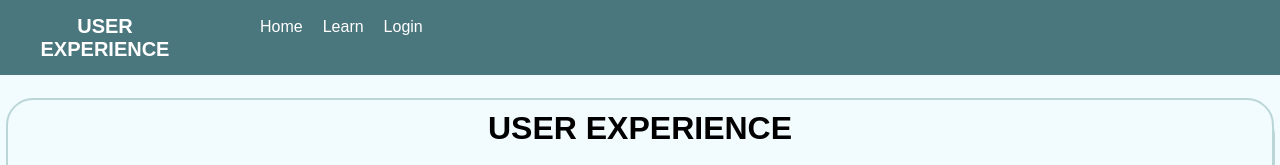
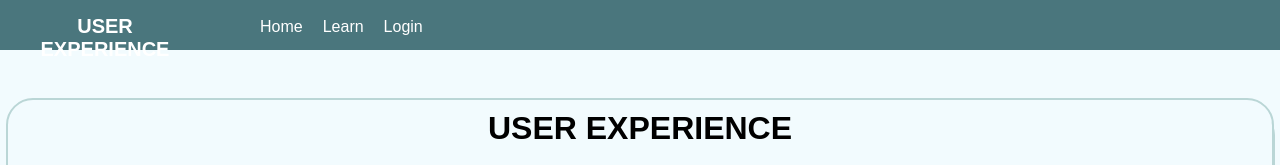
Before and after one commit to xclydx12x/xclydx12x.github.io, a plain HTML site: page UX/index.html in a window 1280 px wide. Shown: the top 165 px of the page. Drawn offline with Linux system fonts and the light colour scheme.

Commit message:
Update style.css

```diff
--- a/UX/style.css
+++ b/UX/style.css
@@ -64,7 +64,7 @@ a:hover {
 
     width: 100%;
 
-    height: 75px;
+    height: 50px;
 
     overflow-x: hidden;
 
```
